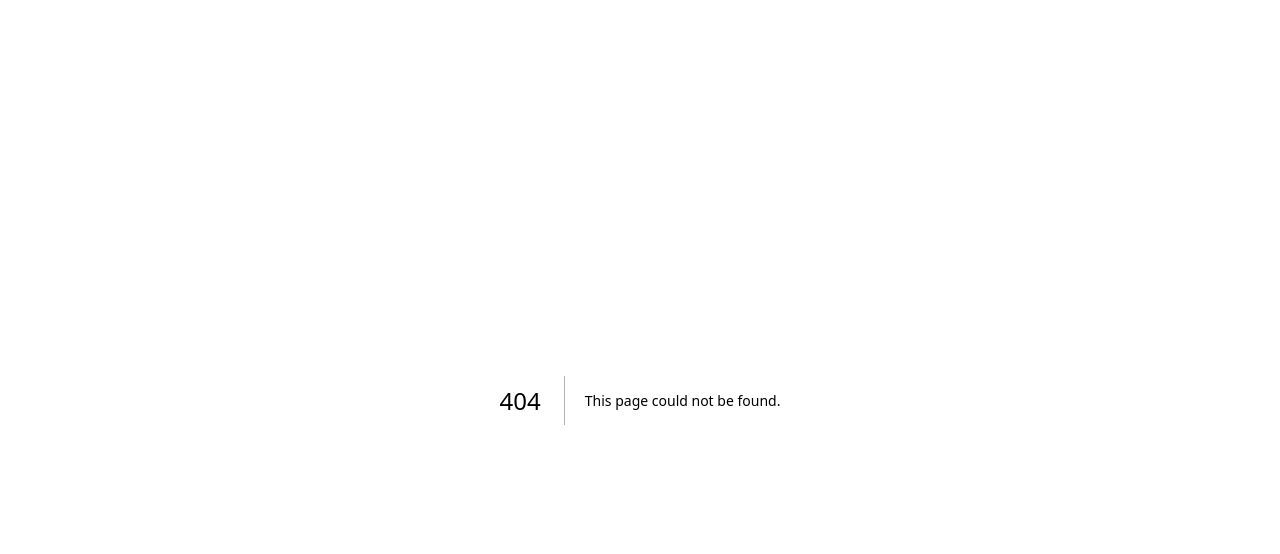
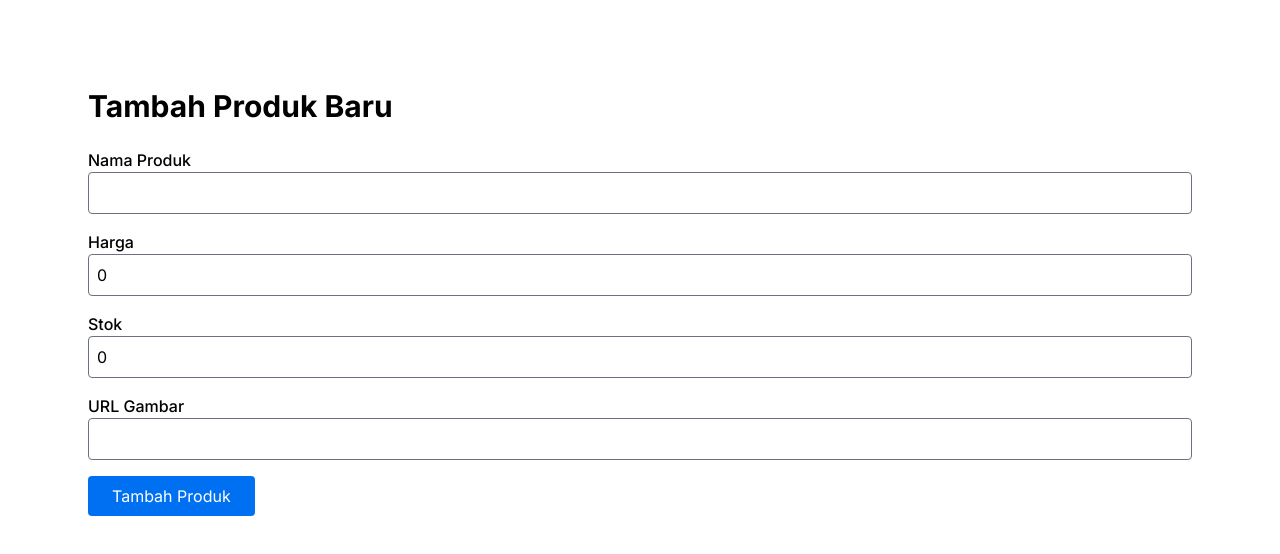
Before and after one commit to Hivella/SIWEB, a Next.js app: page /dashboard/tambahkidskaryawan in a window 1280 px wide. Before the commit this address had no page. Shown: the top 554 px of the page. Built offline with nearby package versions, Linux system fonts and the light colour scheme; a web font is replaced by a local one.

Commit message:
Update 3

```diff
--- /dev/null
+++ b/app/api/kidsproducts/route.ts
@@ -0,0 +1,49 @@
+let products = [
+  {
+    id: 1,
+    name: "KIDS Kaos Polo Dry Pique",
+    price: 149000,
+    stock: 20,
+    image: 'https://image.uniqlo.com/UQ/ST3/id/imagesgoods/474645/item/idgoods_00_474645_3x4.jpg?width=494',
+  },
+  {
+    id: 2,
+    name: "GIRLS Celana Lebar Rib",
+    price: 149000,
+    stock: 11,
+    image: 'https://encrypted-tbn0.gstatic.com/images?q=tbn:ANd9GcTITUqbNGlGsbKAsazVtZRY1TSlaGIyzIPUxA&s',
+  },
+  {
+    id: 3,
+    name: "KIDS Celana Rileks Lebar Linen Blend",
+    price: 199000,
+    stock: 10,
+    image: 'https://image.uniqlo.com/UQ/ST3/id/imagesgoods/475771/item/idgoods_31_475771_3x4.jpg?width=494',
+  },
+];
+
+export async function GET() {
+  return Response.json(products);
+}
+
+export async function PUT(req: Request) {
+  const body = await req.json();
+  products = products.map((prod) =>
+    prod.id === body.id ? { ...prod, ...body } : prod
+  );
+  return Response.json({ success: true });
+}
+
+export async function POST(req: Request) {
+  const newProduct = await req.json();
+  const nextId = products.length > 0 ? Math.max(...products.map(p => p.id)) + 1 : 1;
+  const productToAdd = { ...newProduct, id: nextId, price: Number(newProduct.price), stock: Number(newProduct.stock) };
+  products.push(productToAdd);
+  return Response.json({ success: true, product: productToAdd });
+}
+
+export async function DELETE(req: Request) {
+  const { id } = await req.json();
+  products = products.filter((prod) => prod.id !== Number(id));
+  return Response.json({ success: true });
+}
--- a/app/dashboard/editkids/page.tsx
+++ b/app/dashboard/editkids/page.tsx
@@ -7,9 +7,10 @@ import { useState, useEffect } from 'react';
 function EditProductPage() {
   const router = useRouter();
   const searchParams = useSearchParams();
-  const productId = searchParams.get('id'); // atau gunakan params kalau pakai file-based routing
+  const productId = searchParams.get('id');
 
   const [product, setProduct] = useState({
+    id: 0,
     name: '',
     price: 0,
     stock: 0,
@@ -17,15 +18,13 @@ function EditProductPage() {
   });
 
   useEffect(() => {
-    // Simulasi ambil data dari backend berdasarkan id
     if (productId) {
-      const dummyData = {
-        name: 'T-Shirt SUPIMA Katun',
-        price: 199000,
-        stock: 20,
-        image: 'https://image.uniqlo.com/UQ/ST3/id/imagesgoods/477678/item/idgoods_53_477678_3x4.jpg?width=494',
-      };
-      setProduct(dummyData);
+      fetch('/api/kidsproducts')
+        .then(res => res.json())
+        .then(data => {
+          const prod = data.find((p: any) => p.id === Number(productId));
+          if (prod) setProduct(prod);
+        });
     }
   }, [productId]);
 
@@ -33,9 +32,14 @@ function EditProductPage() {
     setProduct({ ...product, [e.target.name]: e.target.value });
   };
 
-  const handleSubmit = (e: React.FormEvent) => {
+  const handleSubmit = async (e: React.FormEvent) => {
     e.preventDefault();
-    // Simulasi update ke database
+    // Update the product via API
+    await fetch('/api/kidsproducts', {
+      method: 'PUT',
+      headers: { 'Content-Type': 'application/json' },
+      body: JSON.stringify({ ...product, id: Number(productId), price: Number(product.price), stock: Number(product.stock) }),
+    });
     alert('Produk berhasil diperbarui!');
     router.push('/dashboard/kidskaryawan');
   };
@@ -43,7 +47,6 @@ function EditProductPage() {
   return (
     <div className="p-10">
       <h1 className="text-3xl font-bold mb-6">Edit Produk</h1>
-
       <form onSubmit={handleSubmit} className="space-y-4">
         <div>
           <label className="block font-medium">Nama Produk</label>
@@ -95,7 +98,6 @@ function EditProductPage() {
   );
 }
 
-// Wrap in Suspense and export as default
 export default function EditProductPageWrapper() {
   return (
     <Suspense fallback={<div>Loading...</div>}>
--- a/app/dashboard/kidskaryawan/page.tsx
+++ b/app/dashboard/kidskaryawan/page.tsx
@@ -2,32 +2,8 @@
 
 import Image from 'next/image';
 import Link from 'next/link';
-import { useState } from 'react';
+import { useState, useEffect } from 'react';
 import { useRouter } from 'next/navigation';
-
-const kidsProducts = [
-  {
-    id: 1,
-    name: "KIDS Kaos Polo Dry Pique",
-    price: 149000,
-    stock: 20,
-    image: 'https://image.uniqlo.com/UQ/ST3/id/imagesgoods/474645/item/idgoods_00_474645_3x4.jpg?width=494',
-  },
-  {
-    id: 2,
-    name: "GIRLS Celana Lebar Rib",
-    price: 149000,
-    stock: 11,
-    image: 'https://encrypted-tbn0.gstatic.com/images?q=tbn:ANd9GcTITUqbNGlGsbKAsazVtZRY1TSlaGIyzIPUxA&s',
-  },
-  {
-    id: 3,
-    name: "KIDS Celana Rileks Lebar Linen Blend",
-    price: 199000,
-    stock: 10,
-    image: 'https://image.uniqlo.com/UQ/ST3/id/imagesgoods/475771/item/idgoods_31_475771_3x4.jpg?width=494',
-  },
-];
 
 function Header() {
   return (
@@ -46,8 +22,15 @@ function Header() {
 }
 
 export default function KidsPage() {
+  const [products, setProducts] = useState<any[]>([]);
   const [activeMenu, setActiveMenu] = useState<number | null>(null);
   const router = useRouter();
+
+  useEffect(() => {
+    fetch('/api/kidsproducts')
+      .then(res => res.json())
+      .then(setProducts);
+  }, []);
 
   const toggleMenu = (id: number) => {
     setActiveMenu(prev => (prev === id ? null : id));
@@ -57,10 +40,50 @@ export default function KidsPage() {
     router.push(`/dashboard/editkids?id=${id}`);
   };
 
-  const handleDelete = (id: number) => {
-    alert(`Hapus produk dengan ID: ${id}`);
+  const handleDelete = async (id: number) => {
+    if (confirm("Yakin ingin menghapus produk ini?")) {
+      await fetch('/api/kidsproducts', {
+        method: 'DELETE',
+        headers: { 'Content-Type': 'application/json' },
+        body: JSON.stringify({ id }),
+      });
+      setProducts(products.filter((p) => p.id !== id));
+      setActiveMenu(null);
+    }
   };
 
+  // NEW: Update stock using PUT
+  const updateStock = async (id: number, newStock: number) => {
+    const product = products.find((p) => p.id === id);
+    if (!product) return;
+    const updatedProduct = { ...product, stock: newStock };
+
+    // Update backend
+    await fetch('/api/kidsproducts', {
+      method: 'PUT',
+      headers: { 'Content-Type': 'application/json' },
+      body: JSON.stringify(updatedProduct),
+    });
+
+    // Update UI
+    setProducts((prev) =>
+      prev.map((p) => (p.id === id ? { ...p, stock: newStock } : p))
+    );
+  };
+
+  // Handler for +
+  const handleAddStock = (id: number) => {
+    const product = products.find((p) => p.id === id);
+    if (!product) return;
+    updateStock(id, product.stock + 1);
+  };
+
+  // Handler for -
+  const handleSubtractStock = (id: number) => {
+    const product = products.find((p) => p.id === id);
+    if (!product || product.stock <= 0) return;
+    updateStock(id, product.stock - 1);
+  };
 
   return (
     <div className="min-h-screen bg-white">
@@ -69,16 +92,14 @@ export default function KidsPage() {
       <div className="px-10 py-8">
         <h1 className="text-3xl font-bold mb-10">Stok baju Kids</h1>
 
-        {/* Tambahkan tombol "Tambah Produk" */}
-        <button
-          className="bg-blue-500 text-white px-6 py-2 rounded-md mb-6"
-          onClick={() => alert("Tombol tambah produk ditekan!")}
-        >
-          Tambah Produk
-        </button>
+        <Link href="/dashboard/tambahkidskaryawan">
+          <button className="bg-blue-500 text-white px-6 py-2 rounded-md mb-6">
+            Tambah Produk
+          </button>
+        </Link>
 
         <div className="space-y-10">
-          {kidsProducts.map((product) => (
+          {products.map((product) => (
             <div key={product.id} className="flex items-center gap-6 relative">
               <div className="w-24 h-28 relative">
                 <Image
@@ -95,8 +116,15 @@ export default function KidsPage() {
               </div>
 
               <div className="flex items-center gap-2 relative">
-                <button className="w-8 h-8 border rounded-full text-lg font-semibold hover:bg-gray-200">+</button>
-                <button className="w-8 h-8 border rounded-full text-lg font-semibold hover:bg-gray-200">−</button>
+                {/* + and - buttons now work */}
+                <button
+                  className="w-8 h-8 border rounded-full text-lg font-semibold hover:bg-gray-200"
+                  onClick={() => handleAddStock(product.id)}
+                >+</button>
+                <button
+                  className="w-8 h-8 border rounded-full text-lg font-semibold hover:bg-gray-200"
+                  onClick={() => handleSubtractStock(product.id)}
+                >−</button>
                 <div className="w-10 h-8 bg-gray-300 flex items-center justify-center rounded-md">
                   {product.stock}
                 </div>
--- /dev/null
+++ b/app/dashboard/tambahkidskaryawan/page.tsx
@@ -0,0 +1,89 @@
+'use client';
+
+import { useState } from 'react';
+import { useRouter } from 'next/navigation';
+
+export default function TambahKidsPage() {
+  const router = useRouter();
+  const [product, setProduct] = useState({
+    name: '',
+    price: 0,
+    stock: 0,
+    image: '',
+  });
+
+  const handleChange = (e: React.ChangeEvent<HTMLInputElement>) => {
+    setProduct({ ...product, [e.target.name]: e.target.value });
+  };
+
+  const handleSubmit = async (e: React.FormEvent) => {
+    e.preventDefault();
+    await fetch('/api/kidsproducts', {
+      method: 'POST',
+      headers: { 'Content-Type': 'application/json' },
+      body: JSON.stringify({
+        ...product,
+        price: Number(product.price),
+        stock: Number(product.stock),
+      }),
+    });
+    alert('Produk baru berhasil ditambahkan!');
+    router.push('/dashboard/kidskaryawan');
+  };
+
+  return (
+    <div className="p-10">
+      <h1 className="text-3xl font-bold mb-6">Tambah Produk Baru</h1>
+      <form onSubmit={handleSubmit} className="space-y-4">
+        <div>
+          <label className="block font-medium">Nama Produk</label>
+          <input
+            name="name"
+            value={product.name}
+            onChange={handleChange}
+            className="w-full border p-2 rounded"
+            required
+          />
+        </div>
+        <div>
+          <label className="block font-medium">Harga</label>
+          <input
+            type="number"
+            name="price"
+            value={product.price}
+            onChange={handleChange}
+            className="w-full border p-2 rounded"
+            required
+          />
+        </div>
+        <div>
+          <label className="block font-medium">Stok</label>
+          <input
+            type="number"
+            name="stock"
+            value={product.stock}
+            onChange={handleChange}
+            className="w-full border p-2 rounded"
+            required
+          />
+        </div>
+        <div>
+          <label className="block font-medium">URL Gambar</label>
+          <input
+            name="image"
+            value={product.image}
+            onChange={handleChange}
+            className="w-full border p-2 rounded"
+            required
+          />
+        </div>
+        <button
+          type="submit"
+          className="bg-blue-500 text-white px-6 py-2 rounded hover:bg-blue-600"
+        >
+          Tambah Produk
+        </button>
+      </form>
+    </div>
+  );
+}
--- a/next.config.ts
+++ b/next.config.ts
@@ -1,27 +1,13 @@
 /** @type {import('next').NextConfig} */
 const nextConfig = {
   images: {
-    remotePatterns: [
-      {
-        protocol: 'https',
-        hostname: 'image.uniqlo.com',
-      },
-      {
-        protocol: 'https',
-        hostname: 'www.uniqlo.com',
-      },
-      {
-        protocol: 'https',
-        hostname: 'upload.wikimedia.org',
-      },
-      {
-        protocol: 'https',
-        hostname: 'images.unsplash.com',
-      },
-      {
-        protocol: 'https',
-        hostname: 'encrypted-tbn0.gstatic.com',
-      },
+    domains: [
+      'image.uniqlo.com',
+      'www.uniqlo.com',
+      'upload.wikimedia.org',
+      'images.unsplash.com',
+      'encrypted-tbn0.gstatic.com',
+      'www.jammable.com'
     ],
   },
 };
```
